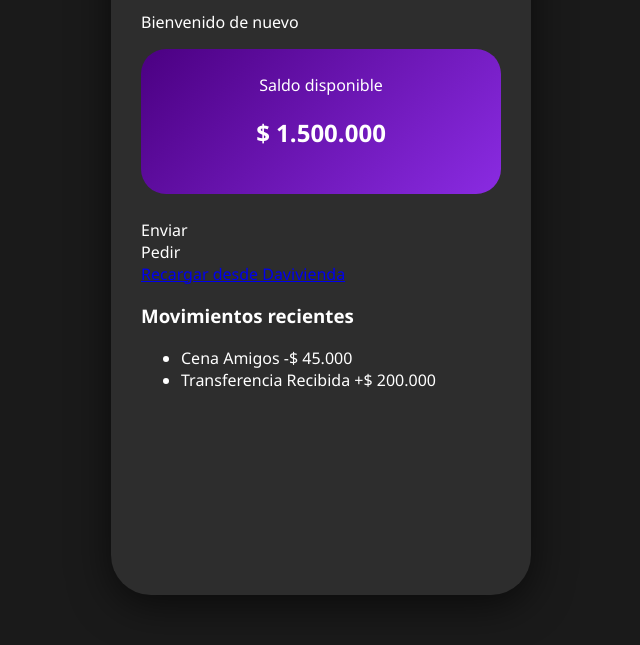
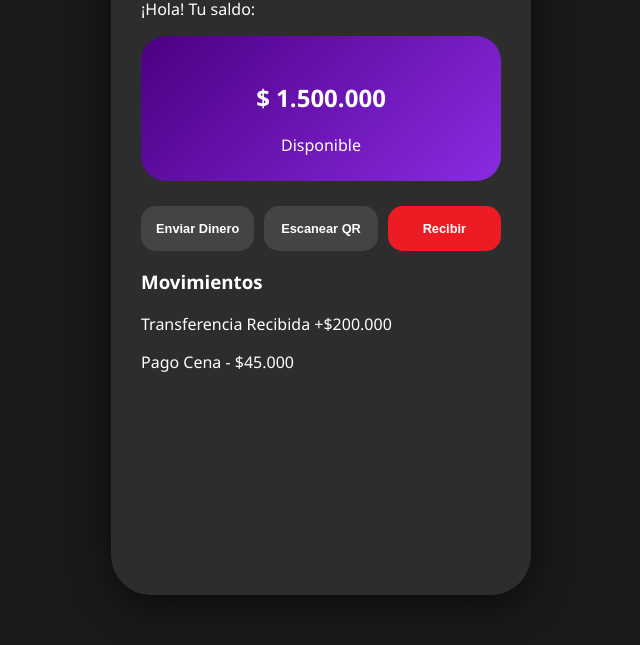
Before and after one commit to haroldco45/bancahm, a plain HTML site: page index.html in a window 1280 px wide. Shown: the part 155-800 px from the top of the page, without its empty margins (319-959 px from the left). Drawn offline with Linux system fonts and the light colour scheme.

Commit message:
Update index.html

```diff
--- a/index.html
+++ b/index.html
@@ -8,29 +8,65 @@
 </head>
 <body>
     <div class="app-container">
-        <header>
-            <h1>BANCA HM</h1>
-            <p>Bienvenido de nuevo</p>
-        </header>
-
-        <section class="balance-card">
-            <span>Saldo disponible</span>
-            <h2>$ 1.500.000</h2>
+        <section id="screen-home" class="app-screen">
+            <header>
+                <h1>BANCA HM</h1>
+                <p>¡Hola! Tu saldo:</p>
+            </header>
+            <div class="balance-card">
+                <h2>$ 1.500.000</h2>
+                <span>Disponible</span>
+            </div>
+            <div class="quick-actions">
+                <button onclick="changeScreen('screen-send')">Enviar Dinero</button>
+                <button onclick="changeScreen('screen-qr')">Escanear QR</button>
+                <button onclick="changeScreen('screen-receive')">Recibir</button>
+            </div>
+            <section class="activity">
+                <h3>Movimientos</h3>
+                <p>Transferencia Recibida +$200.000</p>
+                <p>Pago Cena - $45.000</p>
+            </section>
         </section>
 
-        <section class="actions">
-            <div class="action-btn">Enviar</div>
-            <div class="action-btn">Pedir</div>
-            <a href="https://www.davivienda.com" target="_blank" class="action-btn special">Recargar desde Davivienda</a>
+        <section id="screen-send" class="app-screen hidden">
+            <header class="app-header-sub">
+                <button class="back-btn" onclick="changeScreen('screen-home')">←</button>
+                <h1>Enviar Dinero</h1>
+            </header>
+            <div class="form-group">
+                <label>Monto</label>
+                <input type="number" placeholder="$0.00">
+                <label>Destinatario (Celular)</label>
+                <input type="text" placeholder="Ingresa el número">
+            </div>
+            <button class="primary-btn">Continuar</button>
         </section>
 
-        <section class="history">
-            <h3>Movimientos recientes</h3>
-            <ul>
-                <li><span>Cena Amigos</span> <span class="minus">-$ 45.000</span></li>
-                <li><span>Transferencia Recibida</span> <span class="plus">+$ 200.000</span></li>
-            </ul>
+        <section id="screen-receive" class="app-screen hidden">
+            <header class="app-header-sub">
+                <button class="back-btn" onclick="changeScreen('screen-home')">←</button>
+                <h1>Tu código QR</h1>
+            </header>
+            <div class="qr-placeholder">
+                <div class="qr-sim-box">QR HM</div>
+            </div>
+            <p>Escanea para recibir dinero a BANCA HM</p>
+        </section>
+
+        <section id="screen-qr" class="app-screen hidden">
+            <header class="app-header-sub">
+                <button class="back-btn" onclick="changeScreen('screen-home')">←</button>
+                <h1>Escanear</h1>
+            </header>
+            <div class="qr-scanner-view">
+                <div class="scanner-aim"></div>
+                <p>Coloca el código QR frente a la cámara</p>
+            </div>
+            <p>Escanear código QR para pagar</p>
         </section>
     </div>
+
+    <script src="script.js"></script>
 </body>
 </html>
```
